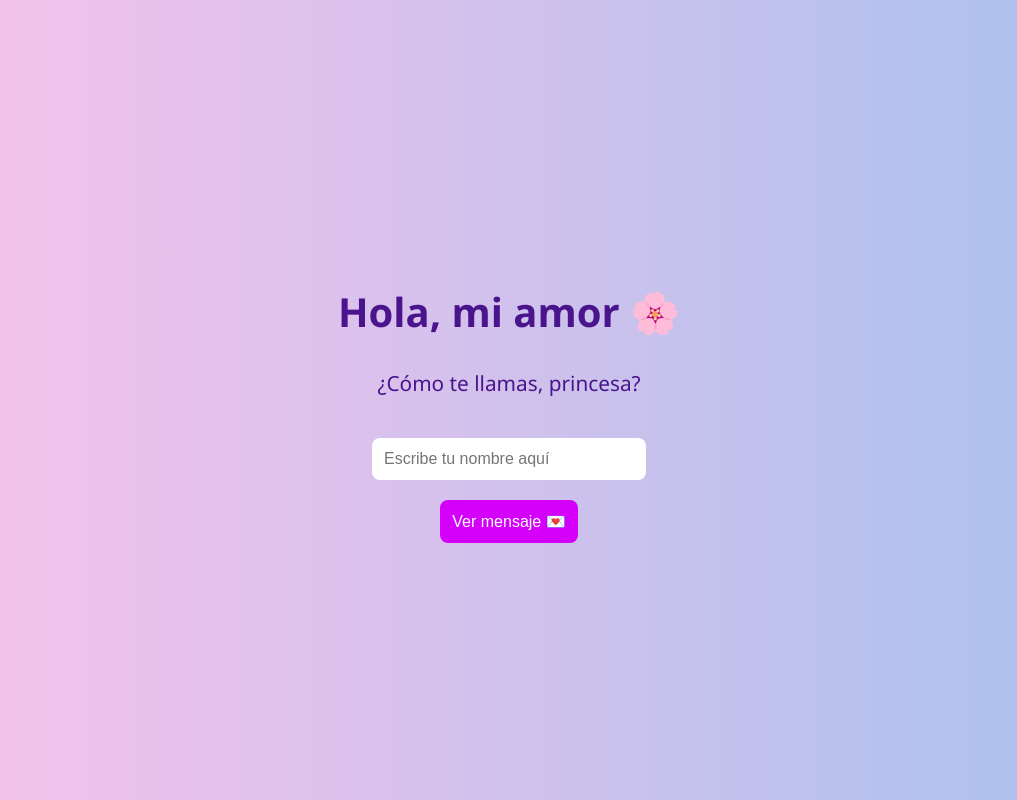
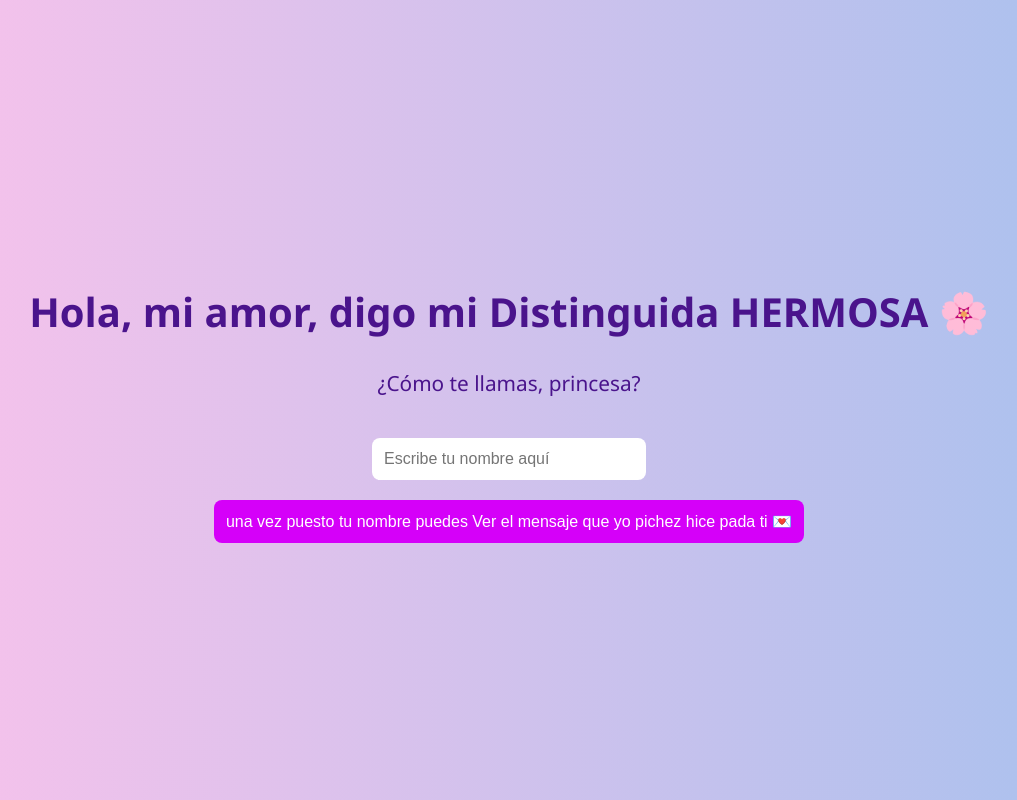
Before and after one commit to msxAonym/pagina-para-erika, a plain HTML site: page index.html in a window 1280 px wide. Shown: the whole page, without its empty margins (131-1148 px from the left). Drawn offline with Linux system fonts and the light colour scheme.

Commit message:
Update index.html

```diff
--- a/index.html
+++ b/index.html
@@ -42,10 +42,10 @@
   </style>
 </head>
 <body>
-  <h1>Hola, mi amor 🌸</h1>
+  <h1>Hola, mi amor, digo mi Distinguida HERMOSA 🌸</h1>
   <p>¿Cómo te llamas, princesa?</p>
   <input type="text" id="nombre" placeholder="Escribe tu nombre aquí">
-  <button onclick="enviar()">Ver mensaje 💌</button>
+  <button onclick="enviar()">una vez puesto tu nombre puedes Ver el mensaje que yo pichez hice pada ti 💌</button>
 
   <script>
     function enviar() {
```
